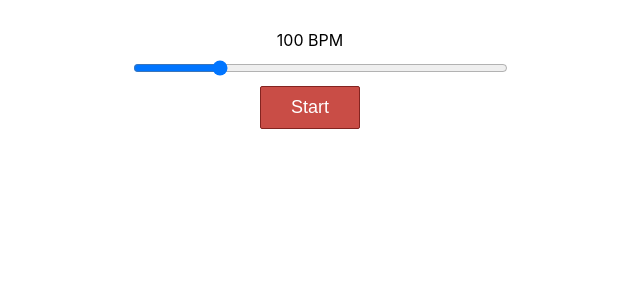
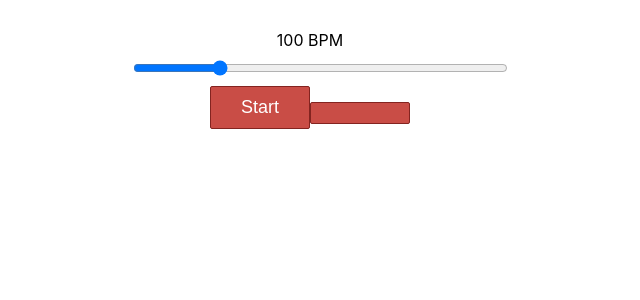
Before and after one commit to Umpoy/react-metronome, a React (Create React App) app in the folder my-app/: page / in a window 1280 px wide. Shown: the top 300 px of the page, without its empty margins (330-970 px from the left). Built offline with nearby package versions, Linux system fonts and the light colour scheme.

Commit message:
Sound works

```diff
--- a/my-app/src/App.js
+++ b/my-app/src/App.js
@@ -13,11 +13,18 @@ class App extends Component {
       bpm: 100,
       beatsPerMeasure: 4
     };
+
+    this.click1 = new Audio(click1);
+    this.click2 = new Audio(click2);
   }
 
   handleBPMChange = event => {
     const bpm = event.target.value;
     this.setState({ bpm });
+  }
+
+  sound = () => {
+    this.click1.play();
   }
 
   render() {
@@ -30,7 +37,8 @@ class App extends Component {
           <input type="range" min="60" max="240" value={bpm} onChange={this.handleBPMChange} />
         </div>
         <button>{playing ? 'Stop' : 'Start'}</button>
-      </div>
+        <button onClick={this.sound}></button>
+      </div >
     )
   }
 }
```
